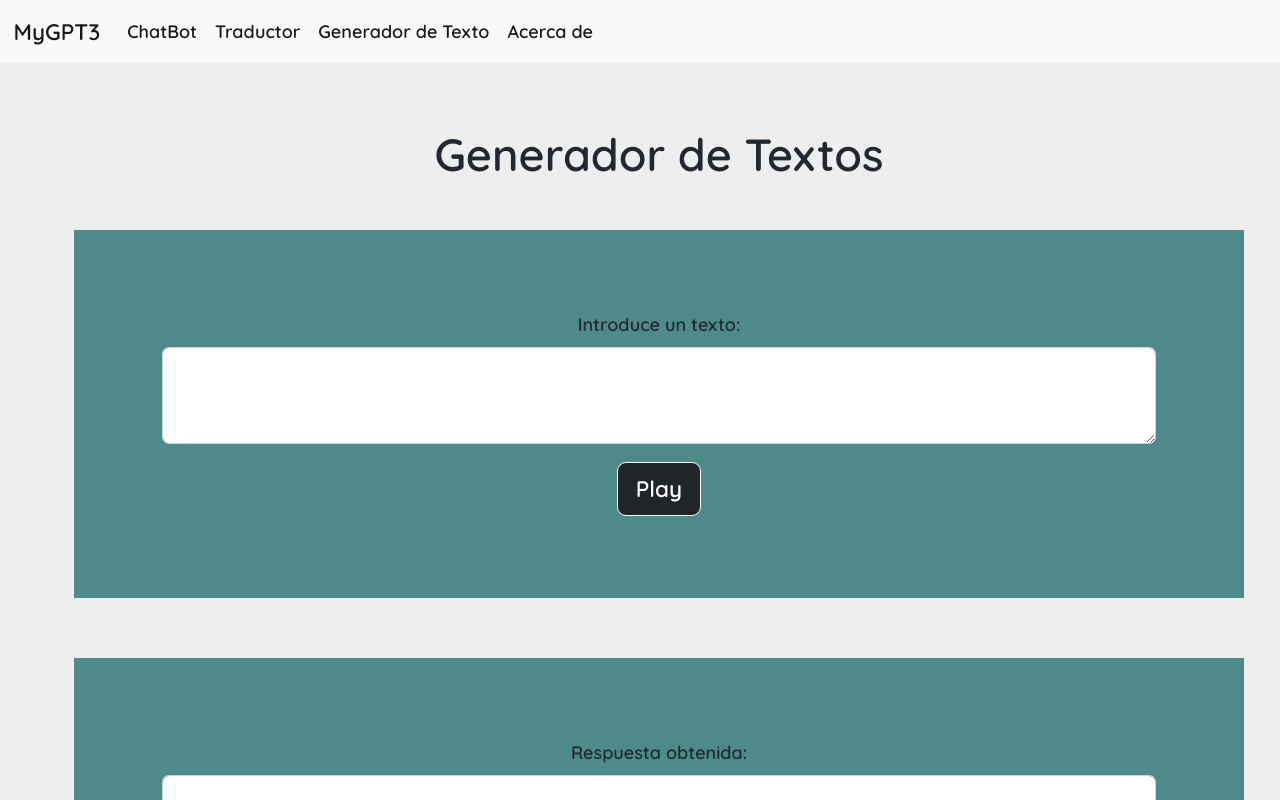
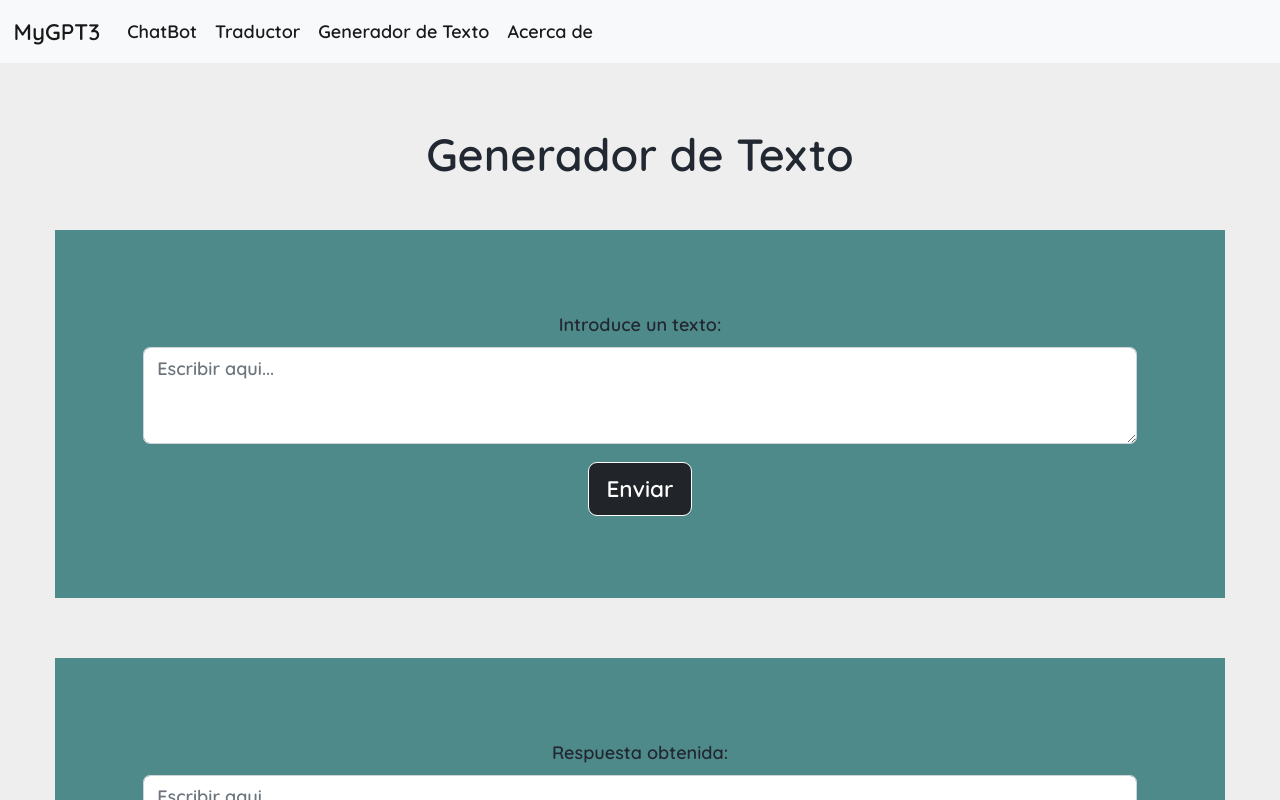
Before and after one commit to newton1057/MyGPT3, a React (Create React App) app: page /Generador in a window 1280 px wide. Shown: the top 800 px of the page. Built offline with nearby package versions, Linux system fonts and the light colour scheme.

Commit message:
Pruebas de API

```diff
--- a/package.json
+++ b/package.json
@@ -6,6 +6,8 @@
     "@testing-library/jest-dom": "^5.16.4",
     "@testing-library/react": "^13.3.0",
     "@testing-library/user-event": "^13.5.0",
+    "axios": "^0.27.2",
+    "openai": "^3.0.0",
     "react": "^18.2.0",
     "react-dom": "^18.2.0",
     "react-router-dom": "^6.3.0",
--- a/src/App.css
+++ b/src/App.css
@@ -29,9 +29,11 @@ h1{
   justify-content: center;
   text-align: center;
 }
-
+#Marco{
+  width: 100%;
+}
 .Contenedor-Principal{
-  width: 90%;
+  width: 100%;
   margin-top: 90px;
   display: flex;
   flex-direction: column;
--- a/src/App.js
+++ b/src/App.js
@@ -1,78 +1,37 @@
 import './App.css';
-import Texto from "./components/Texto";
 import NavBar from "./components/NavBar";
 import Footer from './components/Footer';
-
+import ChatBoot from './pages/ChatBoot';
+import Traductor from './pages/Traductor';
+import Generador from './pages/Generador';
 import { BrowserRouter, Route, Routes  } from 'react-router-dom';
 
 function App() {
   return (
 
-
-    <BrowserRouter>
+    <div className="App">
+      <BrowserRouter>
       <Routes>
 
       <Route path='/' element={
-        <div className="App">
-        <NavBar/>
-        <div className='Contenedor-Principal'>
-            <h1>ChatBot</h1>
-
-              <Texto
-                Titulo='Introduce un texto:'
-                TituloBoton='Play'/>
-
-              <Texto
-                Titulo='Respuesta obtenida:'
-                TituloBoton='Play'/>
+        <div id='Marco'>
+          <ChatBoot/>
         </div>
-
-      </div>
-
       }/>
 
 <Route path='/Traductor' element={
-        <div className="App">
-        <NavBar/>
-        <div className='Contenedor-Principal'>
-
-            <h1>Traductor</h1>
-
-              <Texto
-                Titulo='Introduce un texto:'
-                TituloBoton='Play'/>
-
-              <Texto
-                Titulo='Respuesta obtenida:'
-                TituloBoton='Play'/>
-
-
-
-
-
-
-
-
+        <div id='Marco'>
+          <Traductor/>
         </div>
-      </div>
 
       }/>
 
 <Route path='/Generador' element={
-        <div className="App">
-        <NavBar/>
-        <div className='Contenedor-Principal'>
-            <h1>Generador de Textos</h1>
-              <Texto
-                Titulo='Introduce un texto:'
-                TituloBoton='Play'/>
+        <div id='Marco'>
+          <Generador/>
+        </div>
+      }/>
 
-              <Texto
-                Titulo='Respuesta obtenida:'
-                TituloBoton='Play'/>
-        </div>
-      </div>
-      }/>
       <Route path='/Acercade' element={
         <div className="App">
         <NavBar/>
@@ -87,6 +46,8 @@ function App() {
 
 
     </BrowserRouter>
+    </div>
+
   );
 }
 
--- a/src/components/Texto.js
+++ b/src/components/Texto.js
@@ -1,17 +1,69 @@
 import React from "react";
 import '../css/Texto.css';
+import axios from "axios";
+import { useState } from "react";
 
 
 function Texto(props){
-    function EnviarVoz(e) {
+  const [loading, setLoading] = useState(false);
+  let [obj, setObj] = useState({ choices: [] });
+  const payload = {
+    prompt: "Hola",
+    max_tokens: 64,
+    top_p: 1,
+    frequency_penalty: 0,
+    presence_penalty: 0,
+    temperature: 0.4,
+    n: 1,
+    model: "text-davinci-001"
+  };
+
+  const getRes = () => {
+    var text = document.getElementById("exampleFormControlTextarea1").value;
+    alert(text)
+    payload.prompt=text;
+    alert (payload.prompt)
+
+    console.log(payload.prompt)
+    console.log(payload.model)
+    setLoading(true)
+
+    axios({
+      method: "POST",
+      url: "https://api.openai.com/v1/completions",
+      data: payload,
+      headers: {
+        "Content-Type": "application/json",
+        Authorization:
+          "Bearer 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"
+      }
+    })
+      .then((res) => {
+        console.log(res);
+        responseHandler(res);
+      })
+      .catch((e) => {
+        setLoading(false);
+        console.log(e.message, e);
+      });
+      console.log("Exito")
+      alert(obj.choices[1])
+  };
+
+  const responseHandler = (res) => {
+    if (res.status === 200) {
+      setObj(res.data);
+      setLoading(false);
+    }
+  };
+
+  function EnviarVoz(e) {
         var texto = document.getElementById('exampleFormControlTextarea1').value;
         var msg = new SpeechSynthesisUtterance(texto);
         window.speechSynthesis.speak(msg);
         e.preventDefault();
         console.log('You clicked submit.');
-
-
-      }
+  };
 
   return(
     <div className="contenedor-Texto">
@@ -23,9 +75,16 @@ function Texto(props){
         <form onSubmit={EnviarVoz} className="Formulario">
             <div class="mb-3">
                 <label for="exampleFormControlTextarea1" class="form-label">{props.Titulo}</label>
-                <textarea class="form-control" id="exampleFormControlTextarea1" rows="3"></textarea>
+                <textarea
+                  class="form-control"
+                  id="exampleFormControlTextarea1"
+                  rows="3"
+                  placeholder="Escribir aqui..."
+                  readOnly={loading}
+                  >
+                </textarea>
             </div>
-            <button class="btn btn-lg btn-secondary fw-bold border-white bg-dark" type="submit">{props.TituloBoton}</button>
+            <button class="btn btn-lg btn-secondary fw-bold border-white bg-dark" type="submit" disabled={loading} onClick={getRes}>{loading ? "Espere.. " : "Enviar"}</button>
         </form>
 
 
--- /dev/null
+++ b/src/pages/ChatBoot.js
@@ -0,0 +1,26 @@
+import React from "react";
+import '../css/ChatBoot.css';
+import Texto from "../components/Texto";
+import NavBar from "../components/NavBar";
+
+function ChatBoot(){
+    return(
+        <div>
+        <NavBar/>
+        <div className='Contenedor-Principal'>
+            <h1>ChatBot</h1>
+
+              <Texto
+                Titulo='Introduce un texto:'
+                TituloBoton='Play'/>
+
+              <Texto
+                Titulo='Respuesta obtenida:'
+                TituloBoton='Play'/>
+        </div>
+        </div>
+
+    );
+  }
+
+  export default ChatBoot;
--- /dev/null
+++ b/src/pages/Generador.js
@@ -0,0 +1,40 @@
+import React from "react";
+import '../css/Generador.css';
+import Texto from "../components/Texto";
+import NavBar from "../components/NavBar";
+
+
+
+//Requerimientos de OPENAI
+
+
+
+
+
+function Generador(){
+
+
+
+
+    return(
+        <div>
+        <NavBar/>
+        <div className='Contenedor-Principal'>
+            <h1>Generador de Texto</h1>
+
+              <Texto
+                Titulo='Introduce un texto:'
+                />
+
+              <Texto
+                Titulo='Respuesta obtenida:'
+                TituloBoton='Play'/>
+        </div>
+        </div>
+
+    );
+}
+
+
+
+  export default Generador;
--- /dev/null
+++ b/src/pages/Traductor.js
@@ -0,0 +1,26 @@
+import React from "react";
+import '../css/Traductor.css';
+import Texto from "../components/Texto";
+import NavBar from "../components/NavBar";
+
+function Traductor(){
+    return(
+        <div>
+        <NavBar/>
+        <div className='Contenedor-Principal'>
+            <h1>Traductor</h1>
+
+              <Texto
+                Titulo='Introduce un texto:'
+                TituloBoton='Play'/>
+
+              <Texto
+                Titulo='Respuesta obtenida:'
+                TituloBoton='Play'/>
+        </div>
+        </div>
+
+    );
+  }
+
+  export default Traductor;
```
Also changed, not shown: src/css/ChatBoot.css (added), src/css/Generador.css (added), src/css/Traductor.css (added), 1 other file (tests, documents, lock files or other folders).
